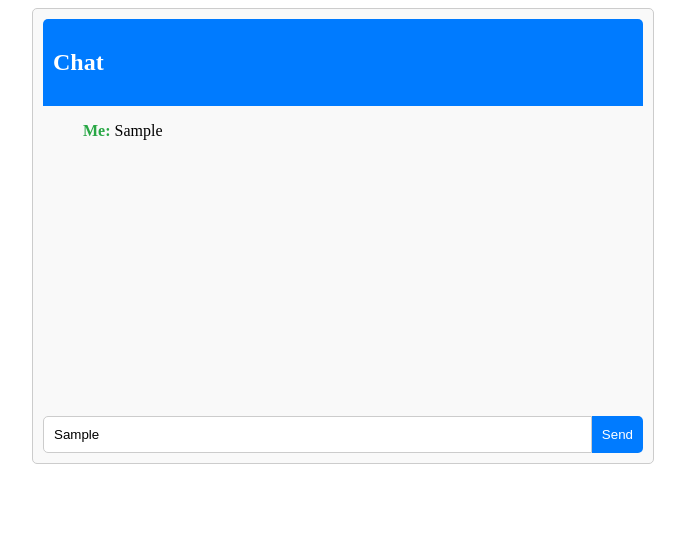
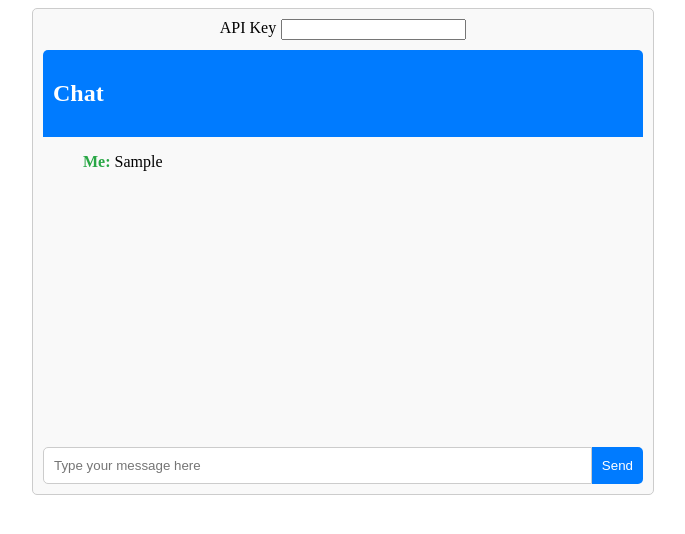
Before and after one commit to Rafael3226/chat-gpt-clone, a website: page index.html in a window 1280 px wide. Both pictures are taken after typing "Sample" into the empty fields and a click on the button "Send". Shown: the whole page, without its empty margins (297-982 px from the left). Drawn offline with Linux system fonts and the light colour scheme; no server answers.

Commit message:
Add Api Key Input

```diff
--- a/index.html
+++ b/index.html
@@ -6,6 +6,10 @@
   </head>
   <body>
     <div class="chat-container">
+      <form class="api-key-form">
+        <label for="api-key">API Key</label>
+        <input type="password" name="api-key" id="api-key" />
+      </form>
       <div class="chat-header">
         <h2>Chat</h2>
       </div>
--- a/script.js
+++ b/script.js
@@ -5,27 +5,40 @@ const API_KEY = "";
 const chatInput = document.querySelector('.chat-input input[type="text"]');
 const sendButton = document.querySelector(".chat-input button");
 const chatMessages = document.querySelector(".chat-messages ul");
-
+const apiKeyInput = document.querySelector("#api-key");
 // Add event listener to send button
 sendButton.addEventListener("click", sendMessage);
+
+const tags = {
+  error: "error",
+  sent: "sent",
+  received: "received",
+};
 
 async function sendMessage() {
   // Get the message text from the chat input
   const messageText = chatInput.value;
-  addMessage({ text: messageText, sender: "Me", isSent: true });
-  const data = await fetchData(messageText);
-  const responseText = data.choices[0].text;
-  addMessage({ text: responseText, sender: "OPEN AI", isSent: false });
-
   // Clear the chat input after sending the message
   chatInput.value = "";
+  addMessage({ text: messageText, sender: "Me", tag: tags.sent });
+  const data = await fetchData(messageText);
+  if (data.error) {
+    addMessage({ text: data.error.message, sender: "Error", tag: tags.error });
+  } else {
+    const responseText = data.choices[0].text;
+    addMessage({
+      text: responseText,
+      sender: "OPEN AI",
+      tag: tags.received,
+    });
+  }
 }
 
 async function fetchData(prompt) {
   const response = await fetch(OPEN_AI_API, {
     method: "POST",
     headers: {
-      Authorization: `Bearer ${API_KEY}`,
+      Authorization: `Bearer ${apiKeyInput.value}`,
       "Content-Type": "application/json",
     },
     body: JSON.stringify({
@@ -36,14 +49,14 @@ async function fetchData(prompt) {
     }),
   });
   const data = await response.json();
+  debugger;
   return data;
 }
 
-function addMessage({ text, sender, isSent }) {
-  const label = isSent ? "sent" : "received";
+function addMessage({ text, sender, tag }) {
   // Add the new message to the chat messages container
   const newMessageLi = document.createElement("li");
-  newMessageLi.classList.add("message", label);
+  newMessageLi.classList.add("message", tag);
   newMessageLi.innerHTML = `
     <span class="sender">${sender}:</span>
     <span class="text">${text}</span>
--- a/style.css
+++ b/style.css
@@ -5,6 +5,13 @@
   border: 1px solid #ccc;
   border-radius: 5px;
   padding: 10px;
+}
+
+.api-key-form {
+  display: flex;
+  justify-content: center;
+  gap: 5px;
+  padding-bottom: 10px;
 }
 
 .chat-header {
@@ -38,6 +45,10 @@
   color: #28a745;
 }
 
+.message.error .sender {
+  color: red;
+}
+
 .chat-input {
   margin-top: 10px;
   display: flex;
```
